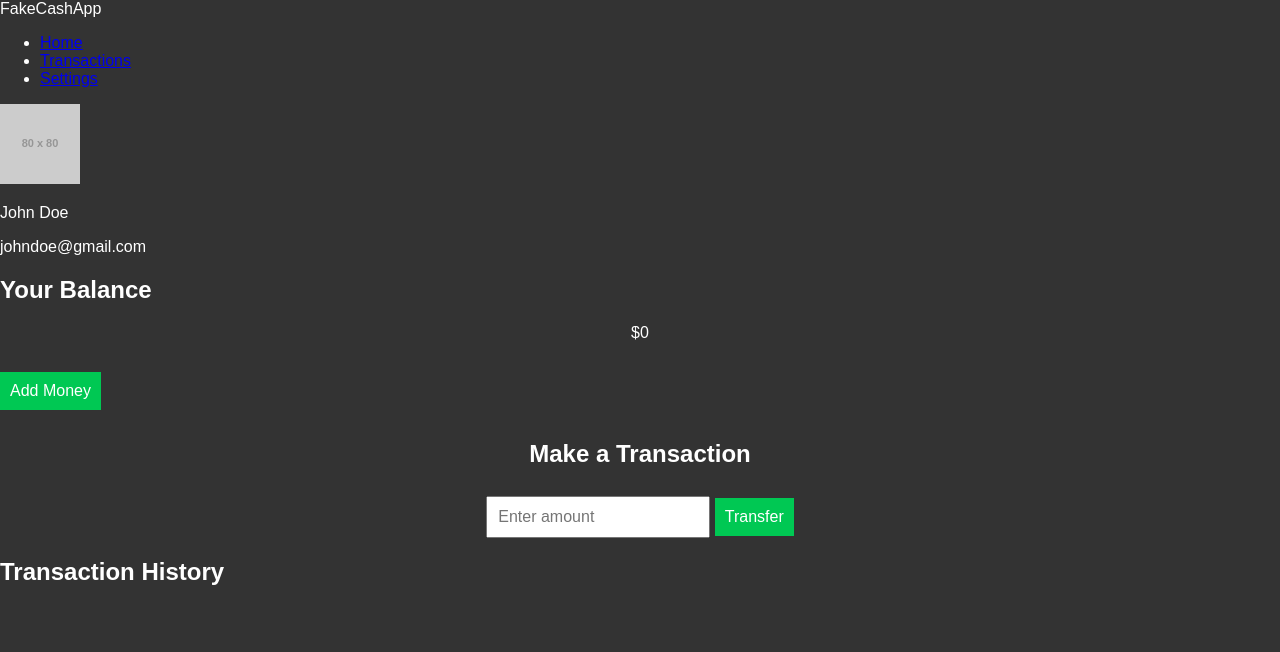
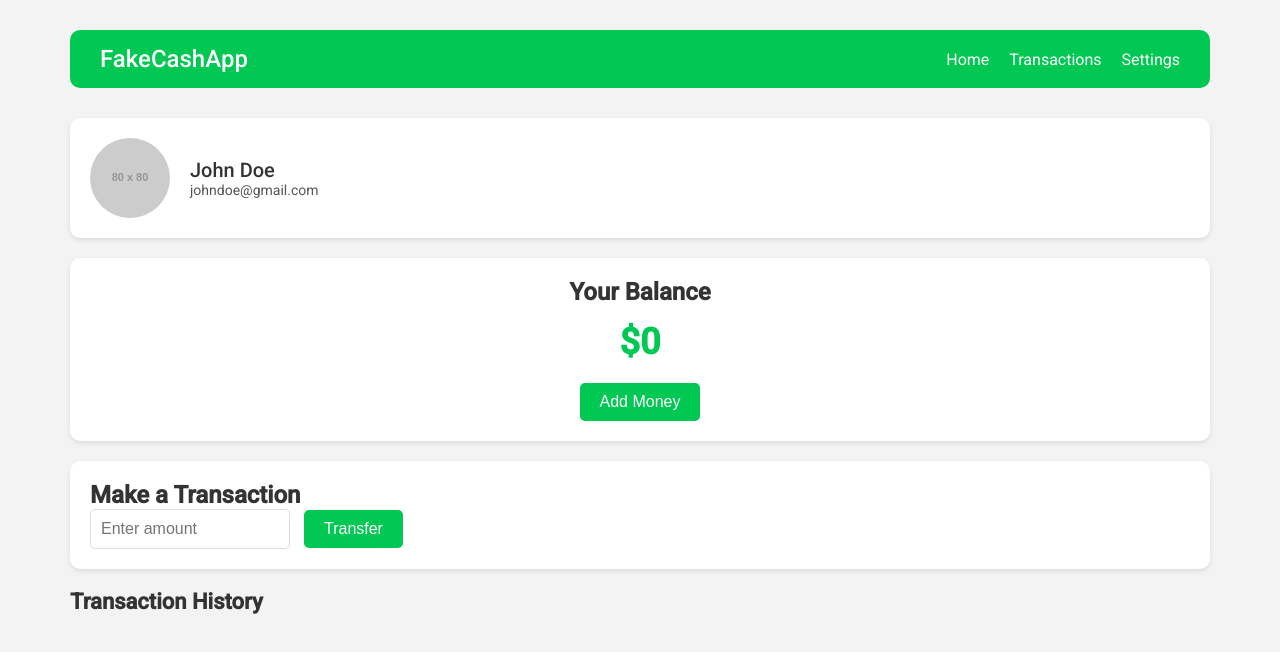
Before and after one commit to prablmao/bank, a plain HTML site: page index.html in a window 1280 px wide. Drawn offline with Linux system fonts and the light colour scheme; placeholder pictures from the web are drawn by us.

Commit message:
Update style.css

```diff
--- a/style.css
+++ b/style.css
@@ -1,48 +1,151 @@
-body {
-    font-family: Arial, sans-serif;
-    background-color: #333;
-    color: white;
+* {
     margin: 0;
     padding: 0;
+    box-sizing: border-box;
 }
 
-.container {
-    width: 80%;
-    margin: 0 auto;
-    padding: 20px;
+body {
+    font-family: 'Roboto', sans-serif;
+    background-color: #f3f3f3;
+    color: #333;
 }
 
-header {
-    text-align: center;
+.app-container {
+    max-width: 1200px;
+    margin: 0 auto;
+    padding: 30px;
+}
+
+.navbar {
+    display: flex;
+    justify-content: space-between;
+    align-items: center;
+    background-color: #00c853;
+    padding: 15px 30px;
+    border-radius: 10px;
     margin-bottom: 30px;
 }
 
+.navbar .logo {
+    font-size: 24px;
+    font-weight: 500;
+    color: white;
+}
+
+.navbar .nav-links {
+    list-style: none;
+    display: flex;
+}
+
+.navbar .nav-item {
+    margin-left: 20px;
+    color: white;
+    text-decoration: none;
+    font-size: 16px;
+}
+
+.navbar .nav-item:hover {
+    text-decoration: underline;
+}
+
+.profile-section {
+    display: flex;
+    align-items: center;
+    background-color: white;
+    padding: 20px;
+    margin-bottom: 20px;
+    border-radius: 10px;
+    box-shadow: 0 2px 5px rgba(0, 0, 0, 0.1);
+}
+
+.profile-avatar {
+    border-radius: 50%;
+    width: 80px;
+    height: 80px;
+    margin-right: 20px;
+}
+
+.profile-info .profile-name {
+    font-size: 20px;
+    font-weight: 500;
+}
+
+.profile-info .profile-email {
+    font-size: 14px;
+    color: #555;
+}
+
+.balance-section {
+    background-color: white;
+    padding: 20px;
+    border-radius: 10px;
+    margin-bottom: 20px;
+    box-shadow: 0 2px 5px rgba(0, 0, 0, 0.1);
+    text-align: center;
+}
+
+.balance-section h2 {
+    font-size: 24px;
+    margin-bottom: 15px;
+}
+
 .balance {
-    text-align: center;
+    font-size: 36px;
+    font-weight: 600;
+    color: #00c853;
     margin-bottom: 20px;
 }
 
-button {
+.btn {
     background-color: #00c853;
     color: white;
     border: none;
-    padding: 10px;
+    padding: 10px 20px;
+    font-size: 16px;
+    border-radius: 5px;
     cursor: pointer;
-    font-size: 16px;
-    margin-top: 10px;
 }
 
-button:hover {
+.btn:hover {
     background-color: #007b2f;
 }
 
 .transaction-section {
-    text-align: center;
-    margin-top: 30px;
+    background-color: white;
+    padding: 20px;
+    border-radius: 10px;
+    margin-bottom: 20px;
+    box-shadow: 0 2px 5px rgba(0, 0, 0, 0.1);
 }
 
-input {
+.transaction-input {
     padding: 10px;
     font-size: 16px;
     width: 200px;
+    margin-right: 10px;
+    border-radius: 5px;
+    border: 1px solid #ddd;
 }
+
+.transaction-history {
+    list-style: none;
+    padding: 0;
+    margin-top: 20px;
+}
+
+.transaction-history li {
+    background-color: #f9f9f9;
+    padding: 10px;
+    margin-bottom: 10px;
+    border-radius: 5px;
+    box-shadow: 0 1px 3px rgba(0, 0, 0, 0.1);
+}
+
+.transaction-history li span {
+    color: #555;
+}
+
+.history-section h2 {
+    font-size: 22px;
+    margin-bottom: 15px;
+}
```
